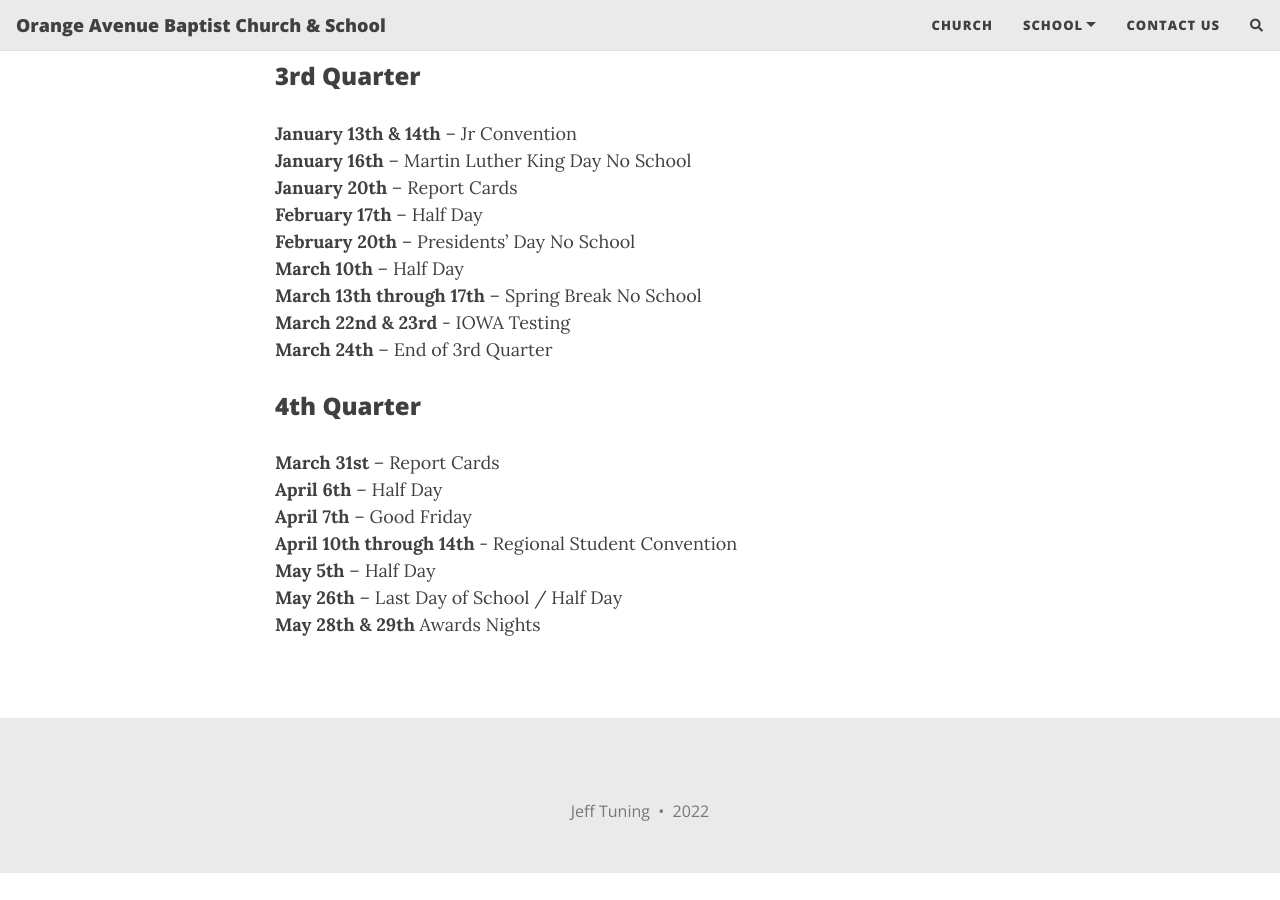
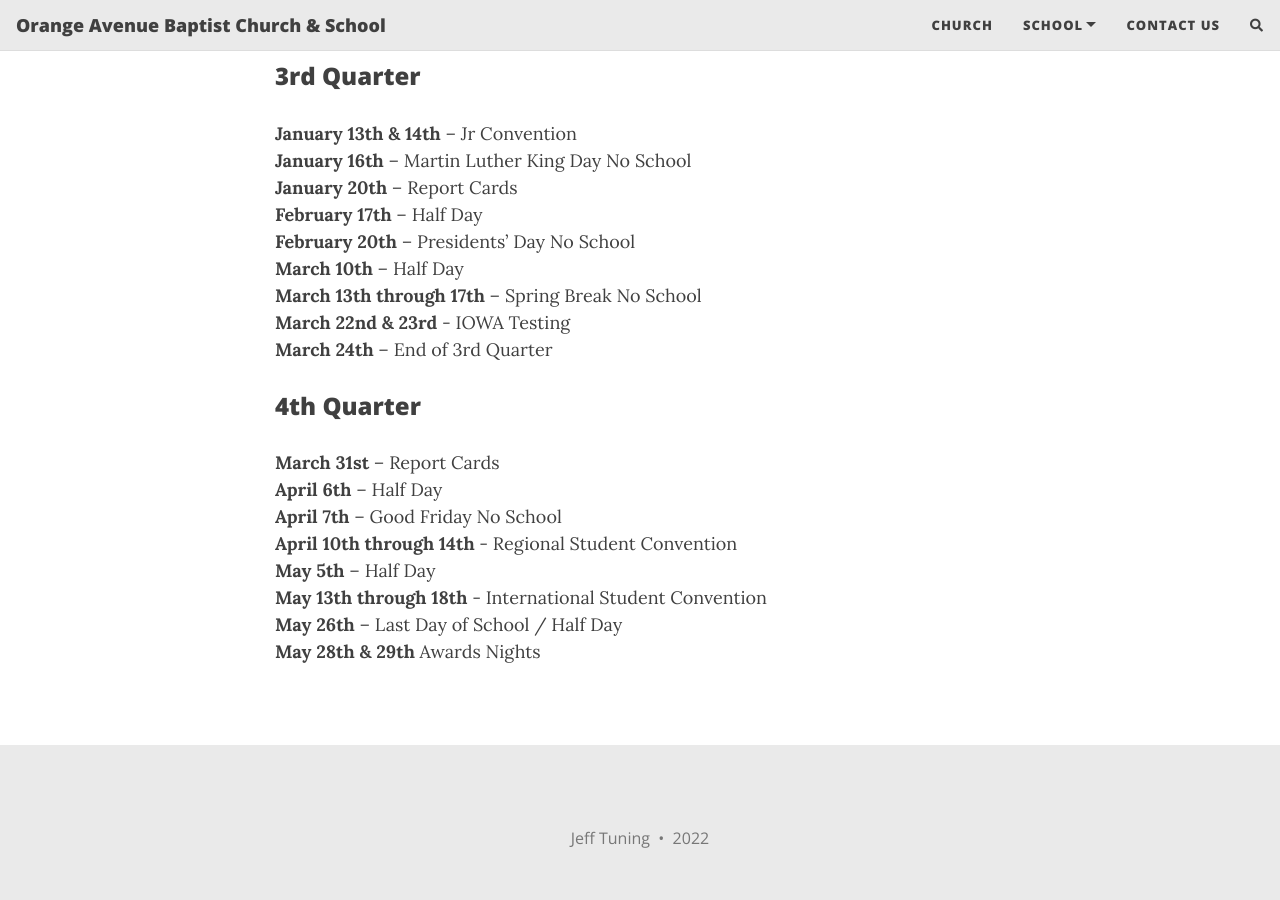
Before and after one commit to techdouttech/oabc-website, a Jekyll site: the page built from calendar.md, in a window 1280 px wide and 900 px high, scrolled down 959 px. Built offline with Jekyll 4.4.1, drawn with Linux system fonts in a browser that asks for light colours; nearby versions of some CDN libraries; comment, search, counter and statistics services are not loaded; before the commit the page ends 1832 px from its top, so only the background shows below that.

Commit message:
Calendar updates

```diff
--- a/calendar.md
+++ b/calendar.md
@@ -37,8 +37,9 @@ subtitle: 2022-2023
 ### 4th Quarter
 **March 31st** – Report Cards<br />
 **April 6th** – Half Day<br />
-**April 7th** – Good Friday<br />
+**April 7th** – Good Friday No School<br />
 **April 10th through 14th** - Regional Student Convention<br />
 **May 5th** – Half Day<br />
+**May 13th through 18th** - International Student Convention <br />
 **May 26th** – Last Day of School / Half Day<br />
 **May 28th & 29th** Awards Nights<br />
```
